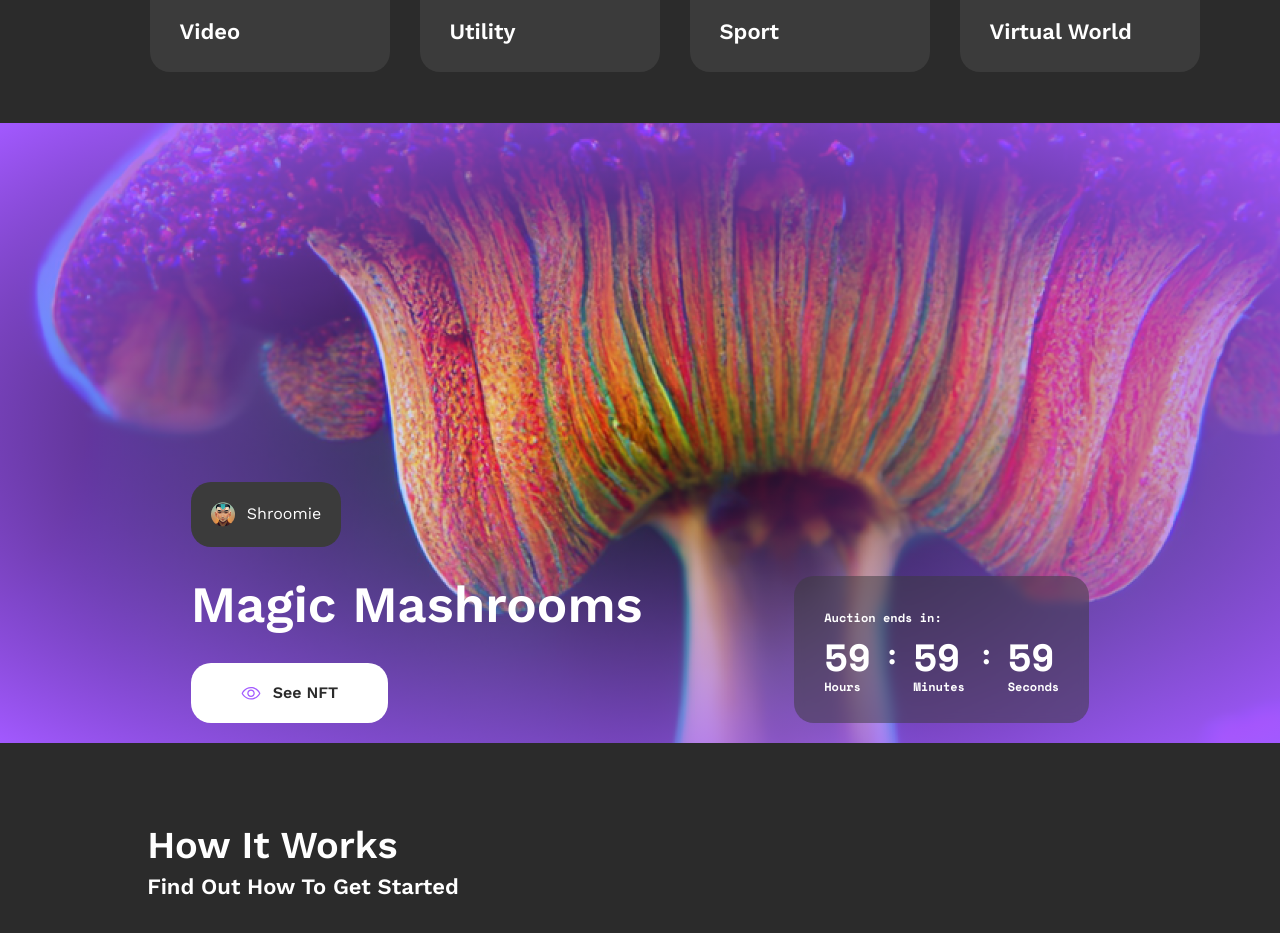
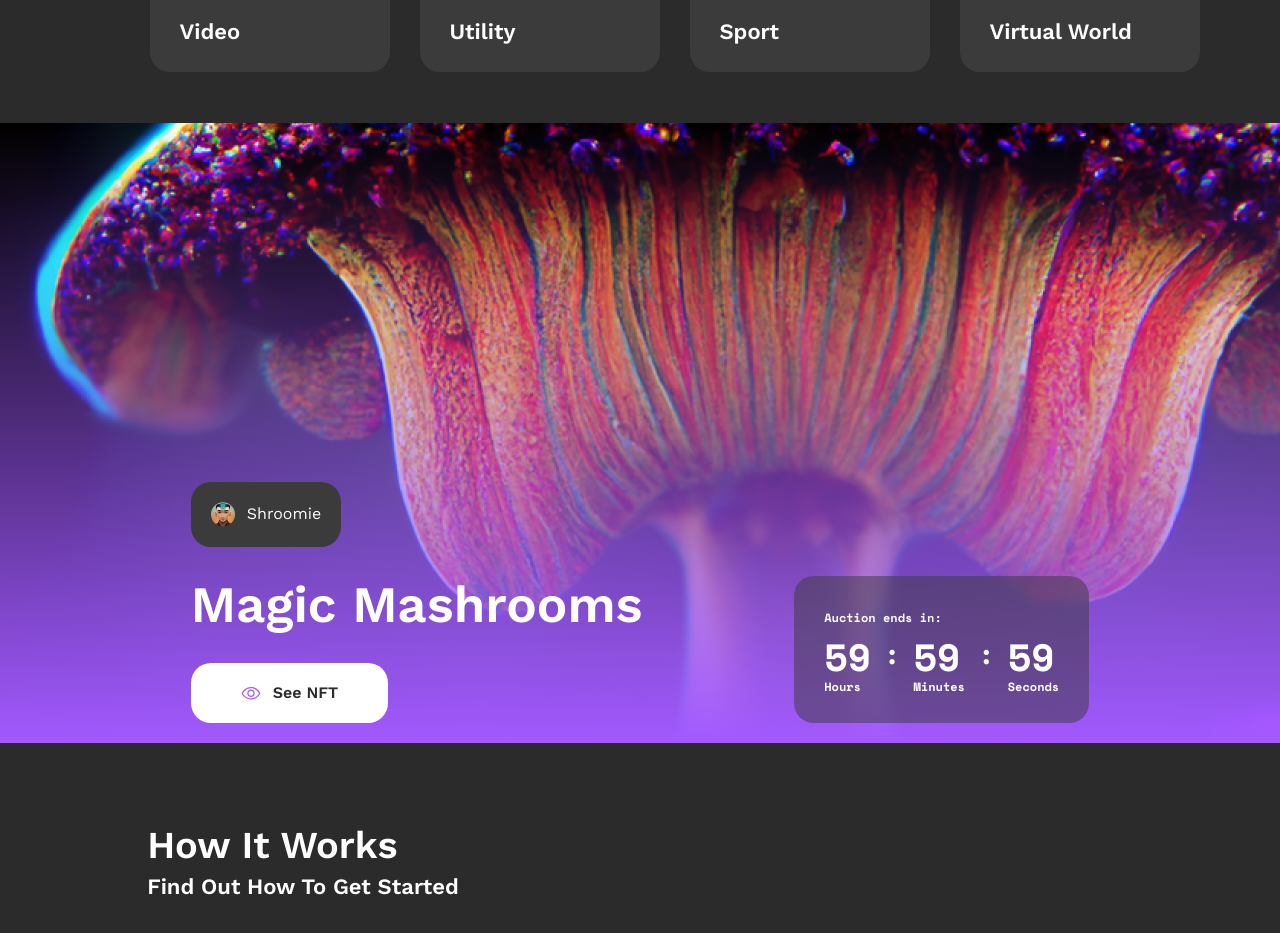
Before and after one commit to devmianharoon/nft-page, a plain HTML site: page index.html in a window 1280 px wide. Shown: the part 4210-5143 px from the top of the page. Drawn offline with nearby package versions, Linux system fonts and the light colour scheme.

Commit message:
gradient issue

```diff
--- a/style.css
+++ b/style.css
@@ -772,7 +772,7 @@ gap: 100px;
 .nft-highlight {
     width: auto;
     height: 620px;
-    background-image: radial-gradient(rgba(162, 89, 255, 0.00) 0%, #A259FF 100%), url(./nft-highlit\ \(2\).png);
+    background-image: linear-gradient(rgba(162, 89, 255, 0.00) 0%, #A259FF 100%), url(./nft-highlit\ \(2\).png);
     background-repeat: no-repeat;
     display: flex;
     justify-content: center;
```
